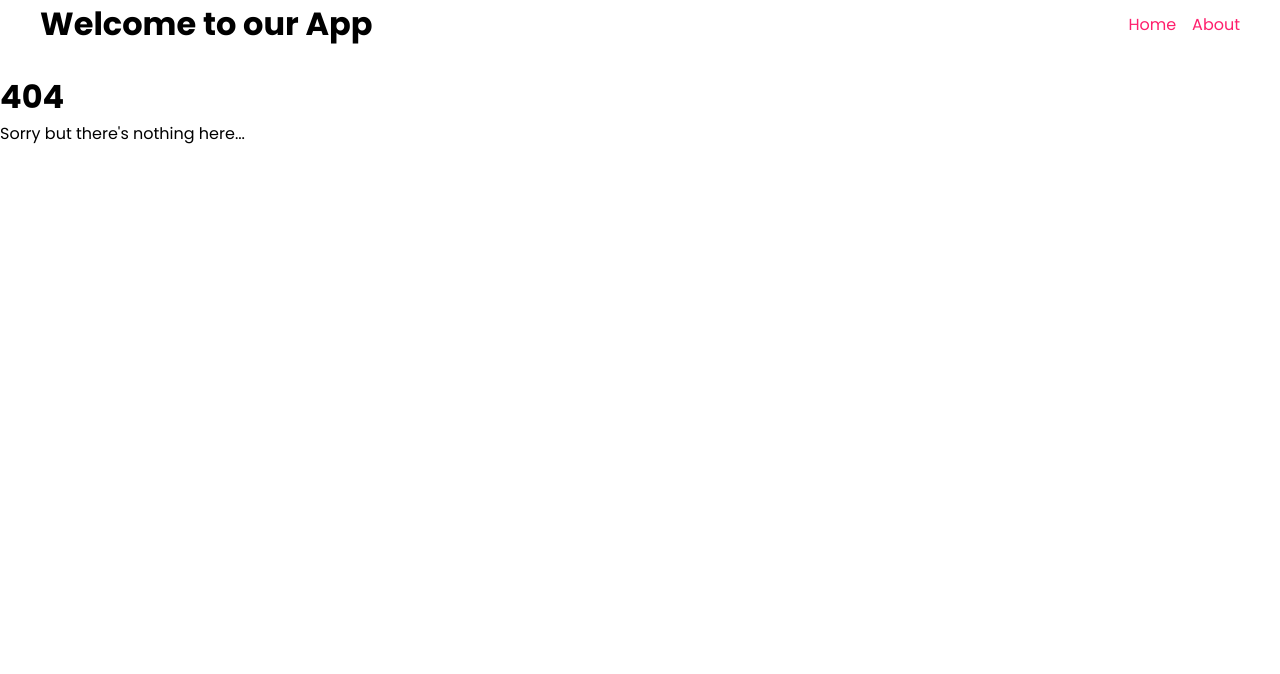
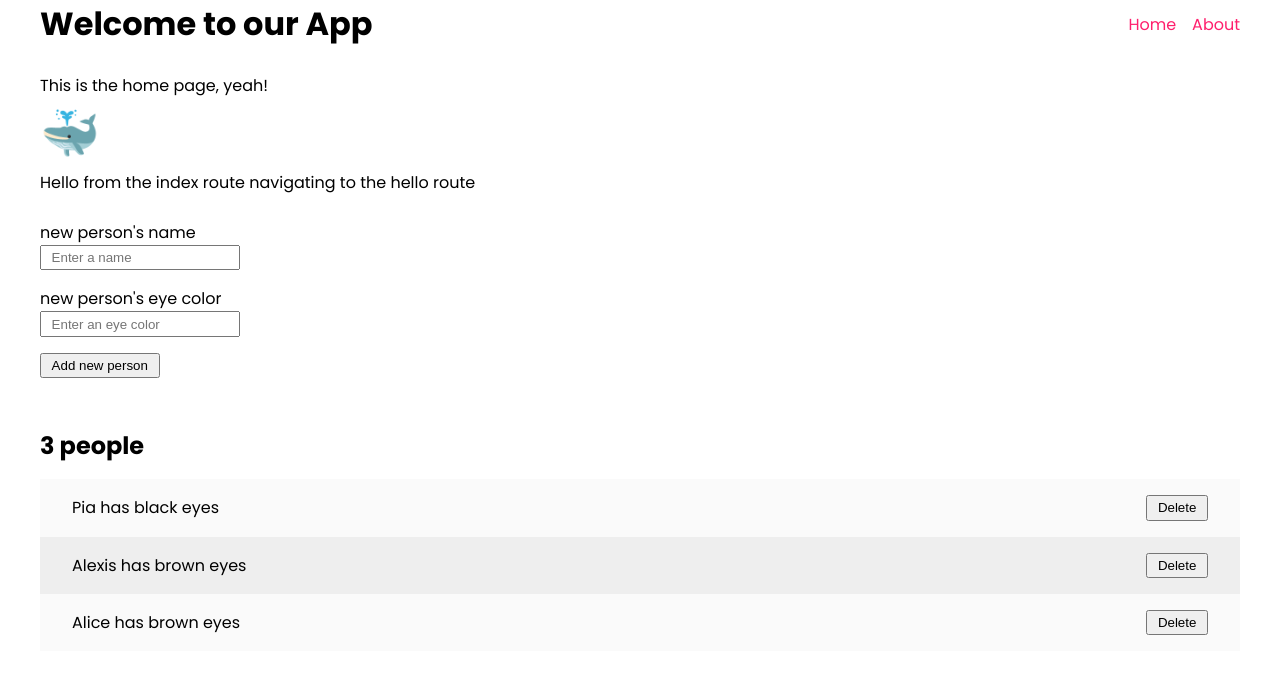
Before and after one commit to tomtom637/react-starter-app, a React (Vite) app: page /home/hello in a window 1280 px wide. Before the commit this address had no page. Shown: the top 674 px of the page. Built offline with nearby package versions, Linux system fonts and the light colour scheme; data requests are answered from the project's data file.

Commit message:
added routes to showcase react-router magic

```diff
--- a/src/main.jsx
+++ b/src/main.jsx
@@ -4,6 +4,7 @@ import {
   BrowserRouter,
   Routes,
   Route,
+  Navigate
 } from "react-router-dom";
 import App from './App';
 import Home from './routes/Home/Home';
@@ -18,7 +19,11 @@ ReactDOM.createRoot(document.getElementById('root')).render(
       <Routes>
         <Route path="/test" element={<Test />} />
         <Route path="/" element={<App />}>
-          <Route path="/" element={<Home />} />
+          <Route path="home" element={<Home />}>
+            <Route index element={<Navigate to="hello" />} />
+            <Route path="hello" element={<p>Hello from the index route navigating to the hello route</p>} />
+            <Route path="goodbye" element={<p>goodbye</p>} />
+          </Route>
           <Route path="about" element={<About />} />
           <Route path="*" element={<NoPageFound />} />
         </Route>
--- a/src/routes/Home/Home.jsx
+++ b/src/routes/Home/Home.jsx
@@ -1,3 +1,4 @@
+import { Outlet } from 'react-router-dom';
 import Form from '../../components/NewPersonForm/NewPersonForm';
 import People from '../../components/People/People';
 
@@ -6,6 +7,7 @@ export default function Home() {
     <div className="container">
       <p>This is the home page, yeah!</p>
       <p style={{ fontSize: "3rem" }}>🐳</p>
+      <Outlet />
       <br />
       <Form />
       <br /><br />
```
